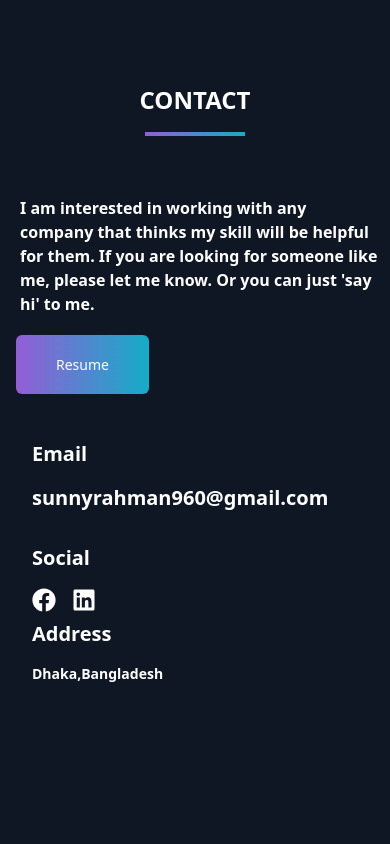
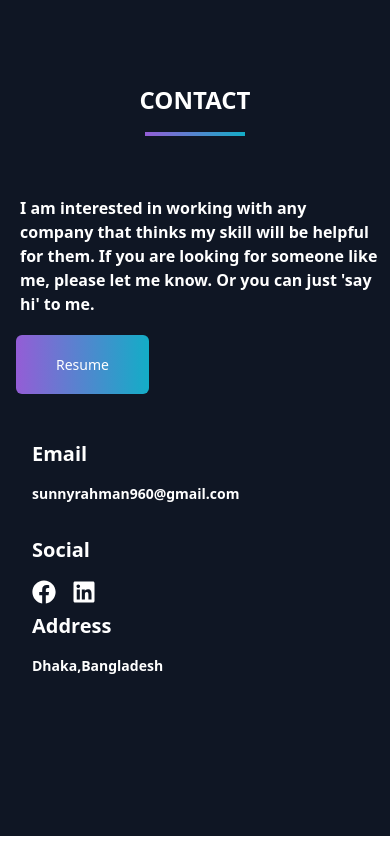
Before and after one commit to RezaualHossenSunny/developer, a React (Vite) app: page / in a window 390 px wide. Shown: the part 4037-4881 px from the top of the page. Built offline with nearby package versions, Linux system fonts and the light colour scheme.

Commit message:
some update

```diff
--- a/src/Component/Contact.jsx
+++ b/src/Component/Contact.jsx
@@ -25,7 +25,7 @@ const Contact = () => {
                     <div className='w-2/4  pl-0 md:pl-28 py-4 md:py-0'>
                         <div className=' p-8 md:p-0'>
                             <p className='font-bold font-popins text-white text-xl md:text-4xl   '>Email</p>
-                            <p className='font-semibold font-popins text-white text-xl mt-4  text-center md:text-left'>sunnyrahman960@gmail.com</p>
+                            <p className='font-semibold font-popins text-white text-sm md:text-xl mt-4'>sunnyrahman960@gmail.com</p>
                         </div>
 
                         <div className=' py-0 md:py-8  p-8 md:p-0'>
```
